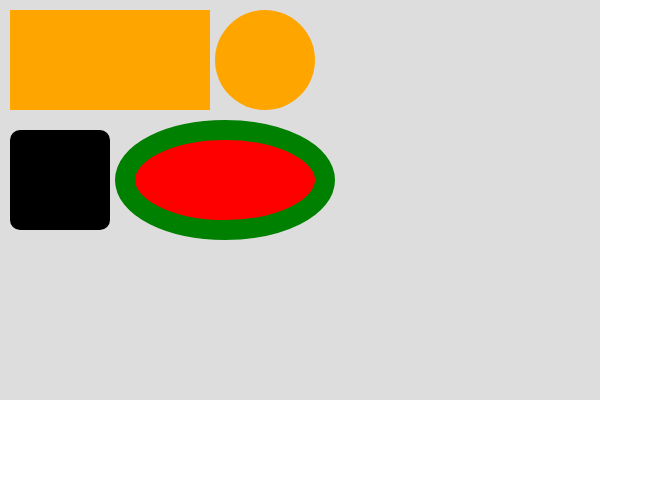
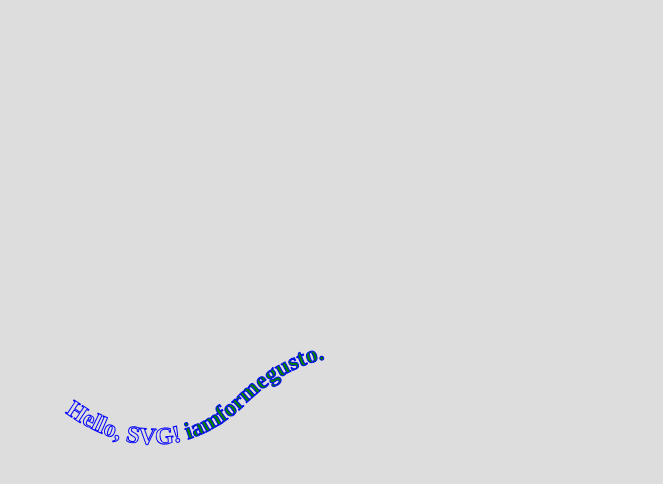
Before and after one commit to formegusto/study-svg, a React (Create React App) app: page / in a window 1280 px wide. Shown: the top 484 px of the page, without its empty margins (0-663 px from the left). Built offline with nearby package versions, Linux system fonts and the light colour scheme.

Commit message:
이 어려웠던게,,

```diff
--- a/src/App.tsx
+++ b/src/App.tsx
@@ -6,7 +6,10 @@
 // import StraightComponent from "./components/StraightComponent";
 // import PathComponent from "./components/PathComponent";
 // import StrokeComponent from "./components/StrokeComponent";
-import GroupingComponent from "./components/GroupingComponent";
+// import GroupingComponent from "./components/GroupingComponent";
+// import TextComponent from "./components/TextComponent";
+// import CurvedTextComponent from "./components/CurvedTextComponent";
+import TextStylingComponent from "./components/TextStylingComponent";
 
 function App() {
   // 1. HTML에 SVG를 삽입하는 방법
@@ -24,7 +27,12 @@ function App() {
   // return <StraightComponent />;
   // return <PathComponent />;
   // return <StrokeComponent />;
-  return <GroupingComponent />;
+  // return <GroupingComponent />;
+
+  // 5. 텍스트 - 기본 글자 쓰기, 곡선 따라 쓰기, 텍스트 부분 스타일링 적용하기
+  // return <TextComponent />;
+  // return <CurvedTextComponent />;
+  return <TextStylingComponent />;
 }
 
 export default App;
--- /dev/null
+++ b/src/components/CurvedTextComponent.tsx
@@ -0,0 +1,45 @@
+import styled from "styled-components";
+
+function CurvedTextComponent() {
+  return (
+    <Wrapper>
+      <svg xmlns="http://www.w3.org/2000/svg">
+        {/* 나중에 참조할 데이터를 넣어놓는 태그, path나 도형을 넣을 수 있따. style 태그 까지도! */}
+        <defs>
+          <path
+            id="text-curve"
+            d="M 50 400 C 50 400, 150 500, 250 400, C 250 400, 350 300, 450 400 "
+            stroke="black"
+            strokeWidth="2.5"
+            fill="none"
+          ></path>
+        </defs>
+
+        <text x="20" y="50">
+          <textPath href="#text-curve">Hello, SVG! iamformegusto.</textPath>
+        </text>
+      </svg>
+    </Wrapper>
+  );
+}
+
+const Wrapper = styled.div`
+  width: 100vw;
+  height: 100vh;
+
+  svg {
+    position: absolute;
+    width: 100%;
+    height: 100%;
+    background: #ddd;
+  }
+
+  text {
+    font-size: 1.5em;
+    font-weight: 900;
+    /* SVG 는 color가 아닌, SVG 이기 때문에 fill로 이를 지정해준다. */
+    fill: blue;
+  }
+`;
+
+export default CurvedTextComponent;
--- /dev/null
+++ b/src/components/TextComponent.tsx
@@ -0,0 +1,34 @@
+import styled from "styled-components";
+
+function TextComponent() {
+  return (
+    <Wrapper>
+      <svg xmlns="http://www.w3.org/2000/svg">
+        <text x="20" y="50">
+          Hello, SVG!
+        </text>
+      </svg>
+    </Wrapper>
+  );
+}
+
+const Wrapper = styled.div`
+  width: 100vw;
+  height: 100vh;
+
+  svg {
+    position: absolute;
+    width: 100%;
+    height: 100%;
+    background: #ddd;
+  }
+
+  text {
+    font-size: 1.5em;
+    font-weight: 900;
+    /* SVG 는 color가 아닌, SVG 이기 때문에 fill로 이를 지정해준다. */
+    fill: blue;
+  }
+`;
+
+export default TextComponent;
--- /dev/null
+++ b/src/components/TextStylingComponent.tsx
@@ -0,0 +1,53 @@
+import styled from "styled-components";
+
+function TextStylingComponent() {
+  return (
+    <Wrapper>
+      <svg xmlns="http://www.w3.org/2000/svg">
+        {/* 나중에 참조할 데이터를 넣어놓는 태그, path나 도형을 넣을 수 있따. style 태그 까지도! */}
+        <defs>
+          <path
+            id="text-curve"
+            d="M 50 400 C 50 400, 150 500, 250 400, C 250 400, 350 300, 450 400 "
+            stroke="black"
+            strokeWidth="2.5"
+            fill="none"
+          ></path>
+        </defs>
+
+        <text x="20" y="50">
+          <textPath href="#text-curve">
+            Hello, SVG! <tspan className="my-name">iamformegusto.</tspan>
+          </textPath>
+        </text>
+      </svg>
+    </Wrapper>
+  );
+}
+
+const Wrapper = styled.div`
+  width: 100vw;
+  height: 100vh;
+
+  svg {
+    position: absolute;
+    width: 100%;
+    height: 100%;
+    background: #ddd;
+  }
+
+  text {
+    font-size: 1.5em;
+    font-weight: 900;
+    /* SVG 는 color가 아닌, SVG 이기 때문에 fill로 이를 지정해준다. */
+    /* fill: blue; */
+    fill: none;
+    stroke: blue;
+  }
+
+  tspan.my-name {
+    fill: green;
+  }
+`;
+
+export default TextStylingComponent;
```
